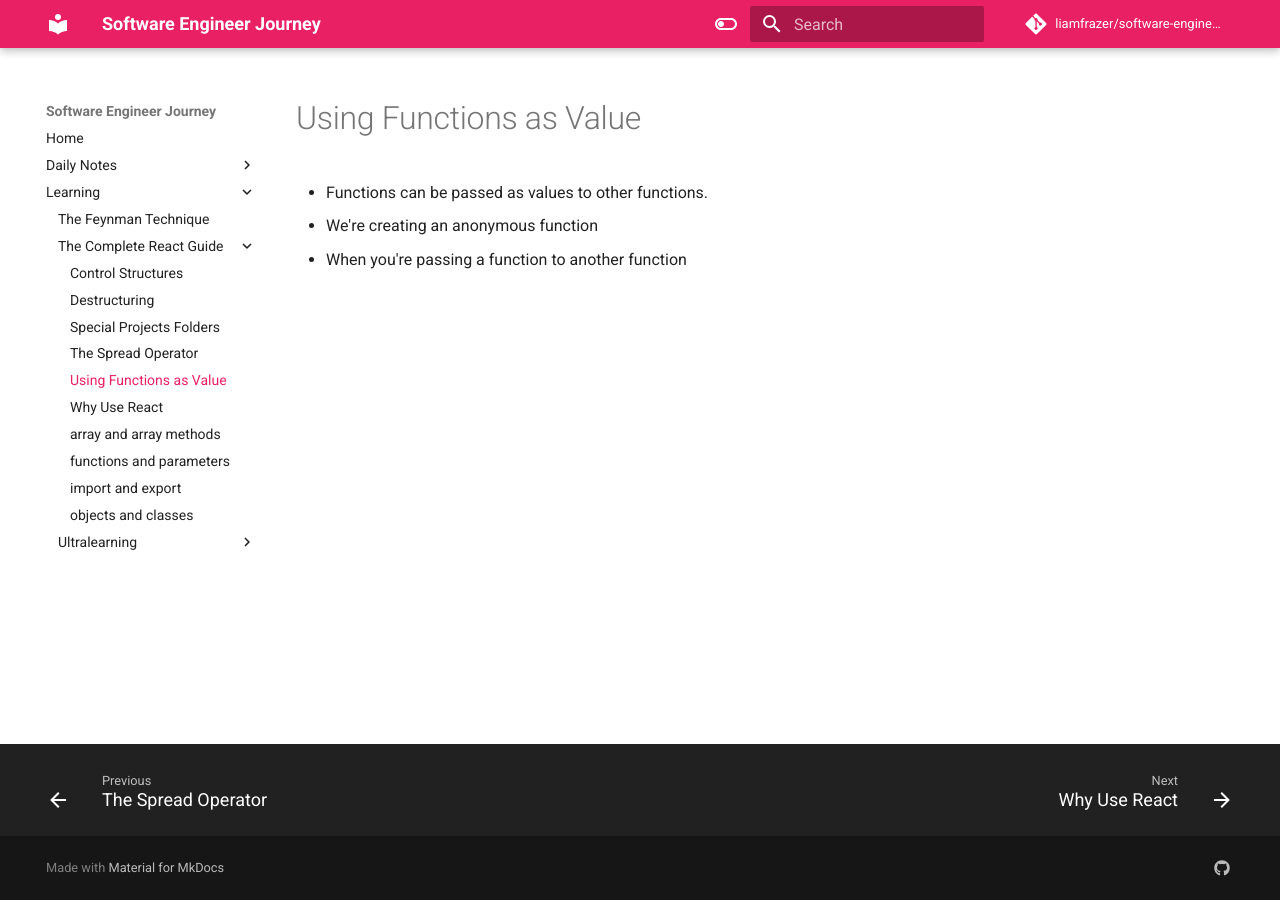
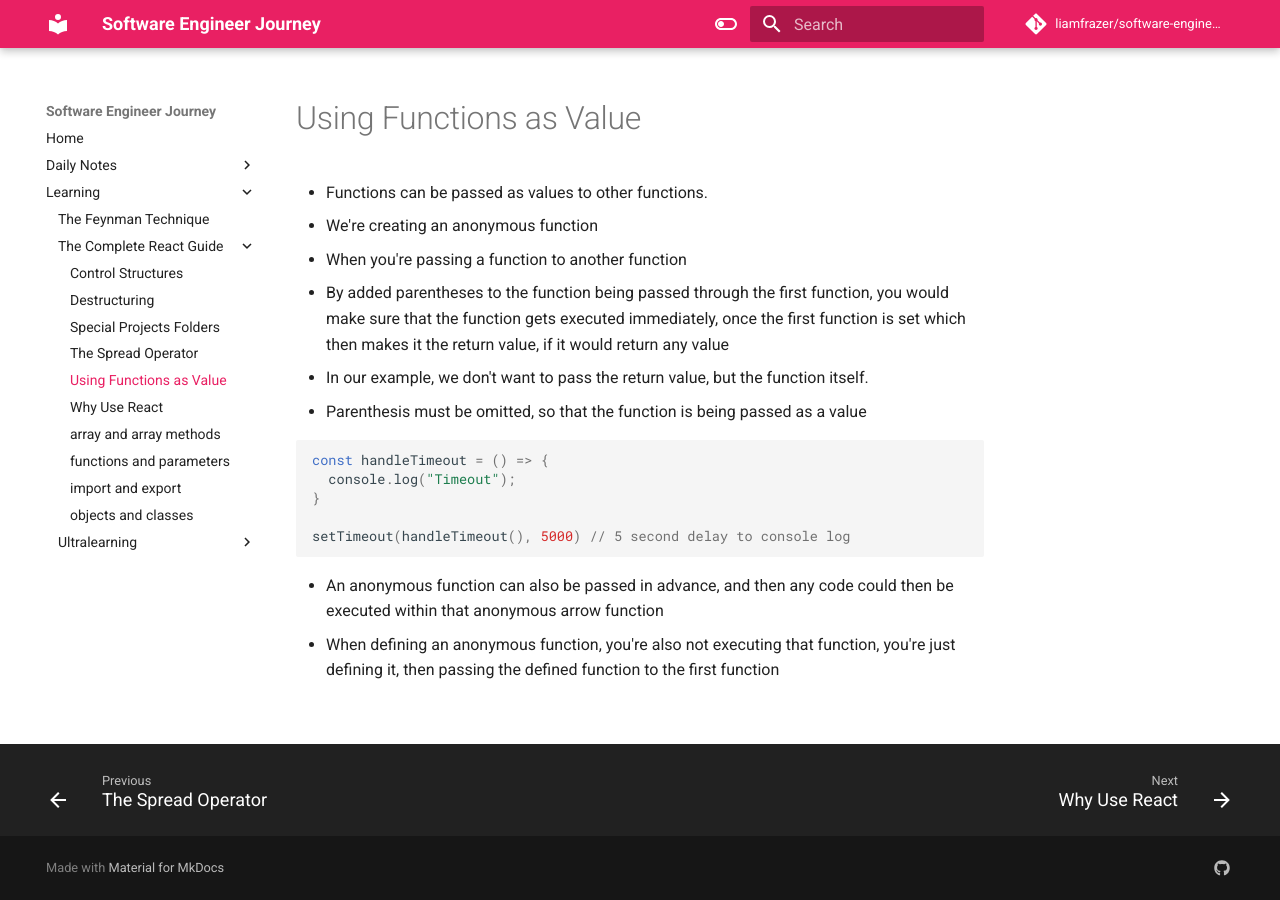
Before and after one commit to liamfrazer/software-engineer-journey, an MkDocs documentation site: the page built from docs/Learning/The Complete React Guide/Using Functions as Values.md, in a window 1280 px wide. Built offline with MkDocs 1.6.1 and Material for MkDocs 9.7.7, drawn with Linux system fonts in a browser that asks for light colours; comment, search, counter and statistics services are not loaded.

Commit message:
vault backup: 2023-12-10 14:08:00

````diff
--- a/docs/Learning/The Complete React Guide/Using Functions as Values.md
+++ b/docs/Learning/The Complete React Guide/Using Functions as Values.md
@@ -2,9 +2,27 @@
 tags:
   - functions
   - values
+  - anonymous
+  - arrow
+  - function
 ---
 # Using Functions as Value
 
 * Functions can be passed as values to other functions.
 * We're creating an anonymous function
 * When you're passing a function to another function
+
+* By added parentheses to the function being passed through the first function, you would make sure that the function gets executed immediately, once the first function is set which then makes it the return value, if it would return any value
+* In our example,  we don't want to pass the return value, but the function itself.
+* Parenthesis must be omitted, so that the function is being passed as a value
+
+```js
+const handleTimeout = () => {
+  console.log("Timeout");
+}
+
+setTimeout(handleTimeout(), 5000) // 5 second delay to console log
+```
+
+* An anonymous function can also be passed in advance, and then any code could then be executed within that anonymous arrow function
+* When defining an anonymous function, you're also not executing that function, you're just defining it, then passing the defined function to the first function
````
